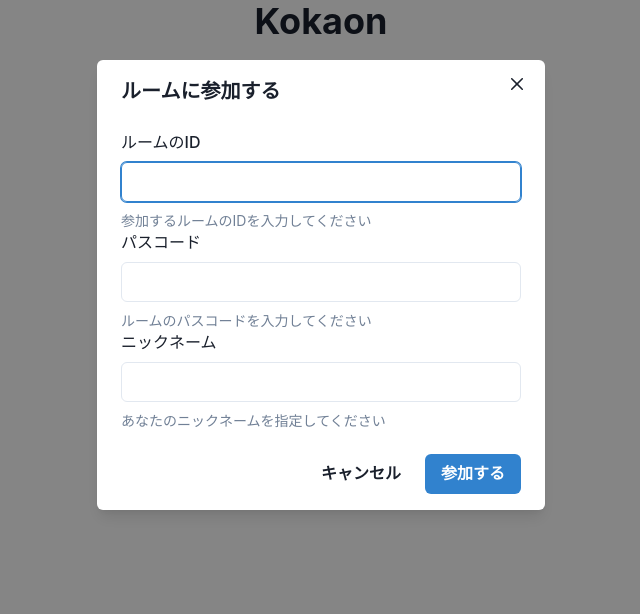
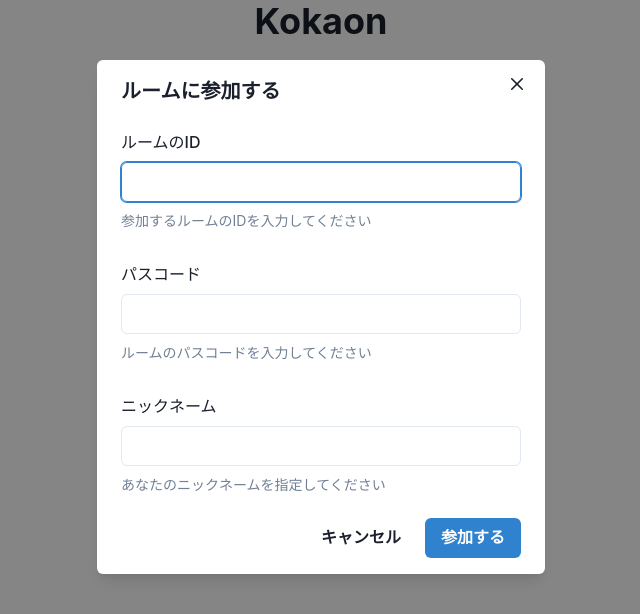
Before and after one commit to tmiyajima-sunarch/kokaon-web, a React (Vite) app: page /enter in a window 1280 px wide. Shown: the top 614 px of the page, without its empty margins (319-959 px from the left). Built offline with nearby package versions, Linux system fonts and the light colour scheme.

Commit message:
chore: ホワイトスペースの調整

```diff
--- a/src/pages/EnterPage/EnterRoomModal.tsx
+++ b/src/pages/EnterPage/EnterRoomModal.tsx
@@ -14,6 +14,7 @@ import {
   ModalHeader,
   ModalOverlay,
   ModalProps,
+  VStack,
 } from '@chakra-ui/react';
 import { useCallback, useMemo } from 'react';
 import { useForm } from 'react-hook-form';
@@ -83,6 +84,7 @@ export default function EnterRoomModal({
         <ModalCloseButton />
         <form onSubmit={handleSubmit(_onSubmit)}>
           <ModalBody>
+            <VStack spacing="8">
               <FormControl isInvalid={errors.roomId !== undefined}>
                 <FormLabel htmlFor="input-room-id">ルームのID</FormLabel>
                 <Input
@@ -136,6 +138,7 @@ export default function EnterRoomModal({
                   </FormHelperText>
                 )}
               </FormControl>
+            </VStack>
           </ModalBody>
           <ModalFooter>
             <HStack>
```
Lines whose indentation alone changed are shown as unchanged.
